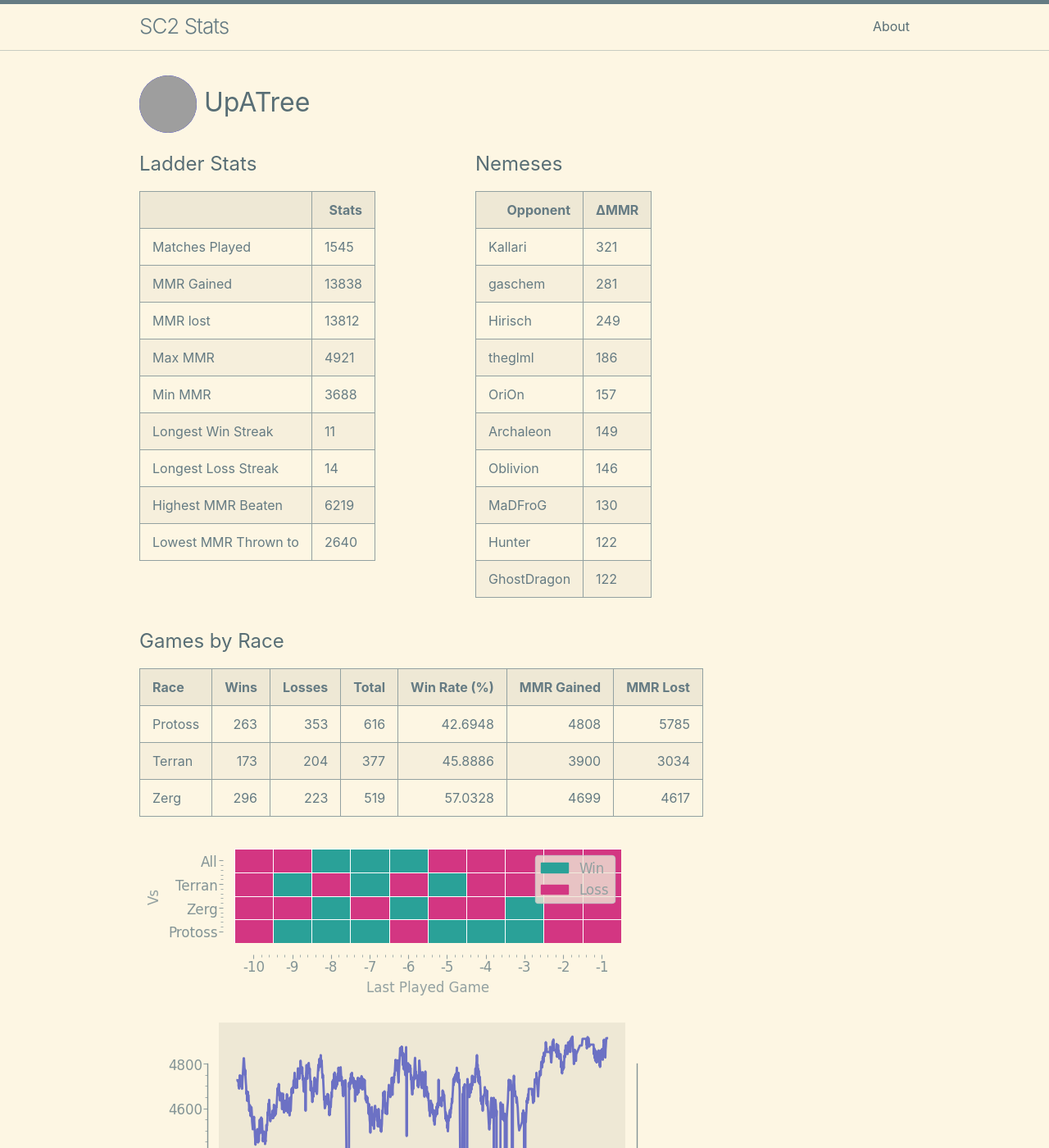
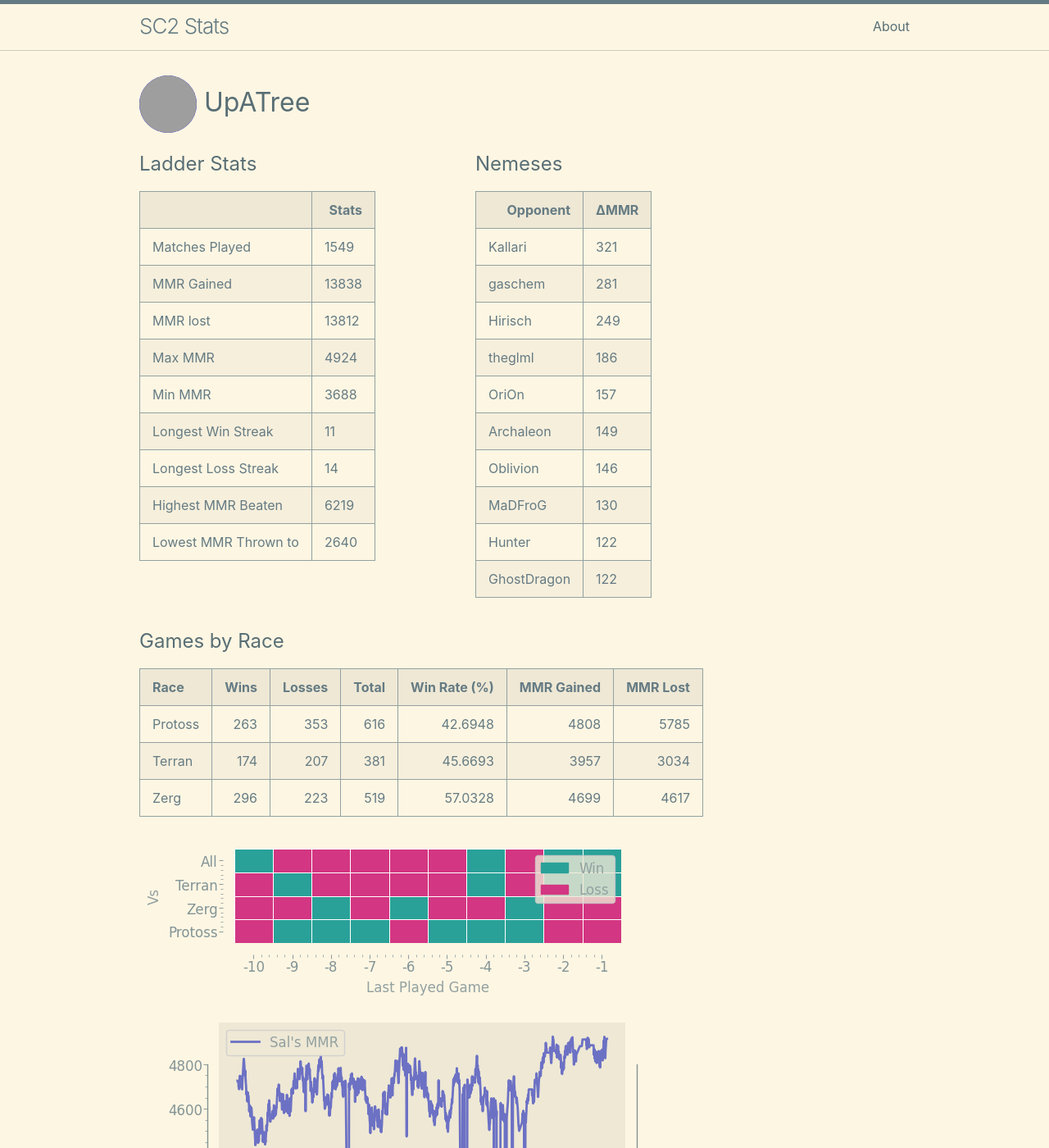
Before and after one commit to kylermurphy/UpATree, a Jekyll site: the page built from docs/index.md, in a window 1280 px wide and 1400 px high. Shown: the whole window at 82% size. Built offline with Jekyll 4.4.1, drawn with Linux system fonts in a browser that asks for light colours; grey boxes are pictures that could not be loaded.

Commit message:
running on push

```diff
--- a/docs/index.md
+++ b/docs/index.md
@@ -18,7 +18,7 @@ layout: home
   <tbody>
     <tr>
       <td>Matches Played</td>
-      <td>1545</td>
+      <td>1549</td>
     </tr>
     <tr>
       <td>MMR Gained</td>
@@ -30,7 +30,7 @@ layout: home
     </tr>
     <tr>
       <td>Max MMR</td>
-      <td>4921</td>
+      <td>4924</td>
     </tr>
     <tr>
       <td>Min MMR</td>
@@ -115,7 +115,7 @@ layout: home
 | Race    |   Wins |   Losses |   Total |   Win Rate (%) |   MMR Gained |   MMR Lost |
 |:--------|-------:|---------:|--------:|---------------:|-------------:|-----------:|
 | Protoss |    263 |      353 |     616 |        42.6948 |         4808 |       5785 |
-| Terran  |    173 |      204 |     377 |        45.8886 |         3900 |       3034 |
+| Terran  |    174 |      207 |     381 |        45.6693 |         3957 |       3034 |
 | Zerg    |    296 |      223 |     519 |        57.0328 |         4699 |       4617 |
 
 ![Games by Race](./assets/gm_hist.png)
--- a/log.txt
+++ b/log.txt
@@ -689,3 +689,4 @@ Writing a log file 2025-03-26 23:21:51.
 Writing a log file 2025-03-26 23:48:05.
 Writing a log file 2025-03-27 16:30:19.
 Writing a log file 2025-03-27 16:53:36.
+Writing a log file 2025-03-27 17:20:36.
```
Also changed, not shown: docs/assets/MMR.png, docs/assets/daily.png, docs/assets/gm_hist.png, docs/assets/r_wrt.png, 1 other file.
